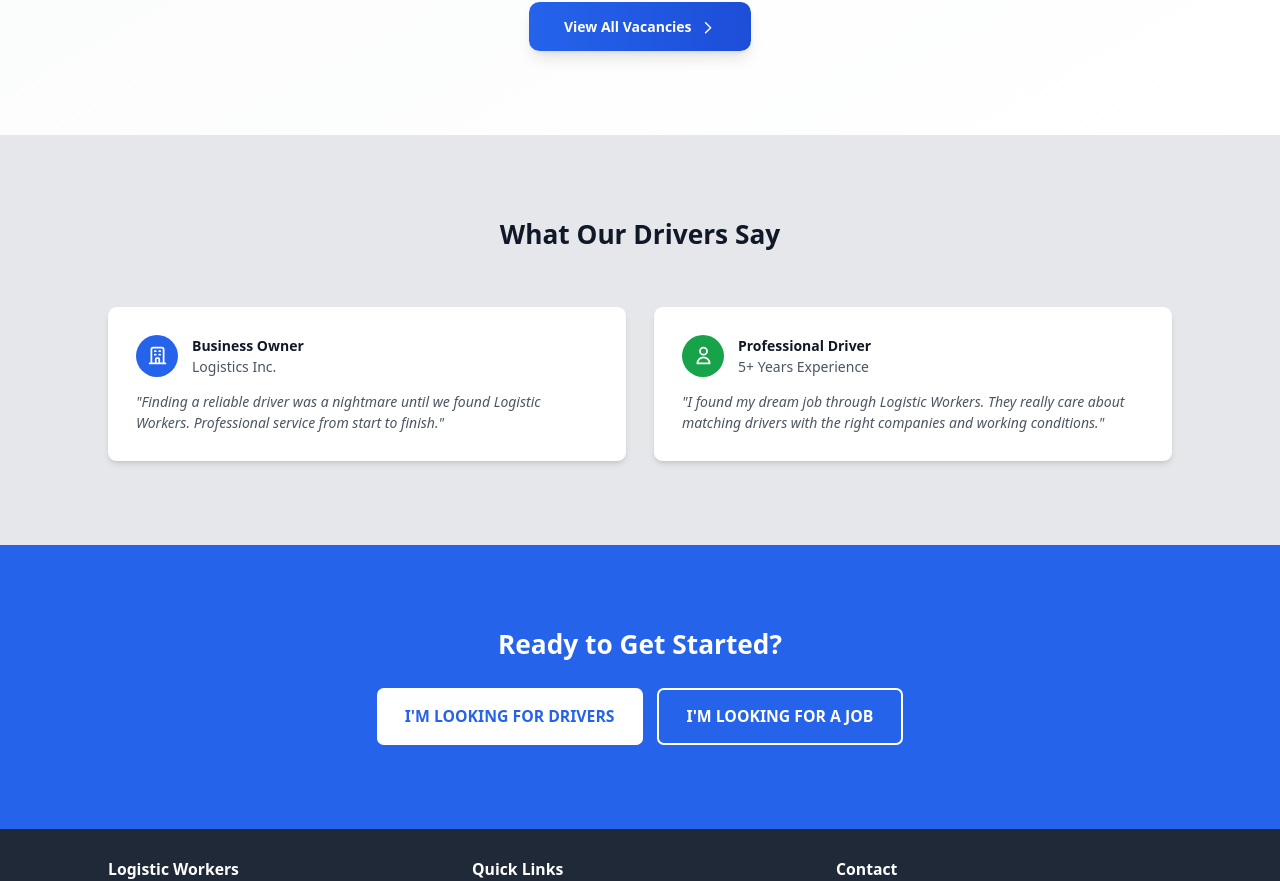
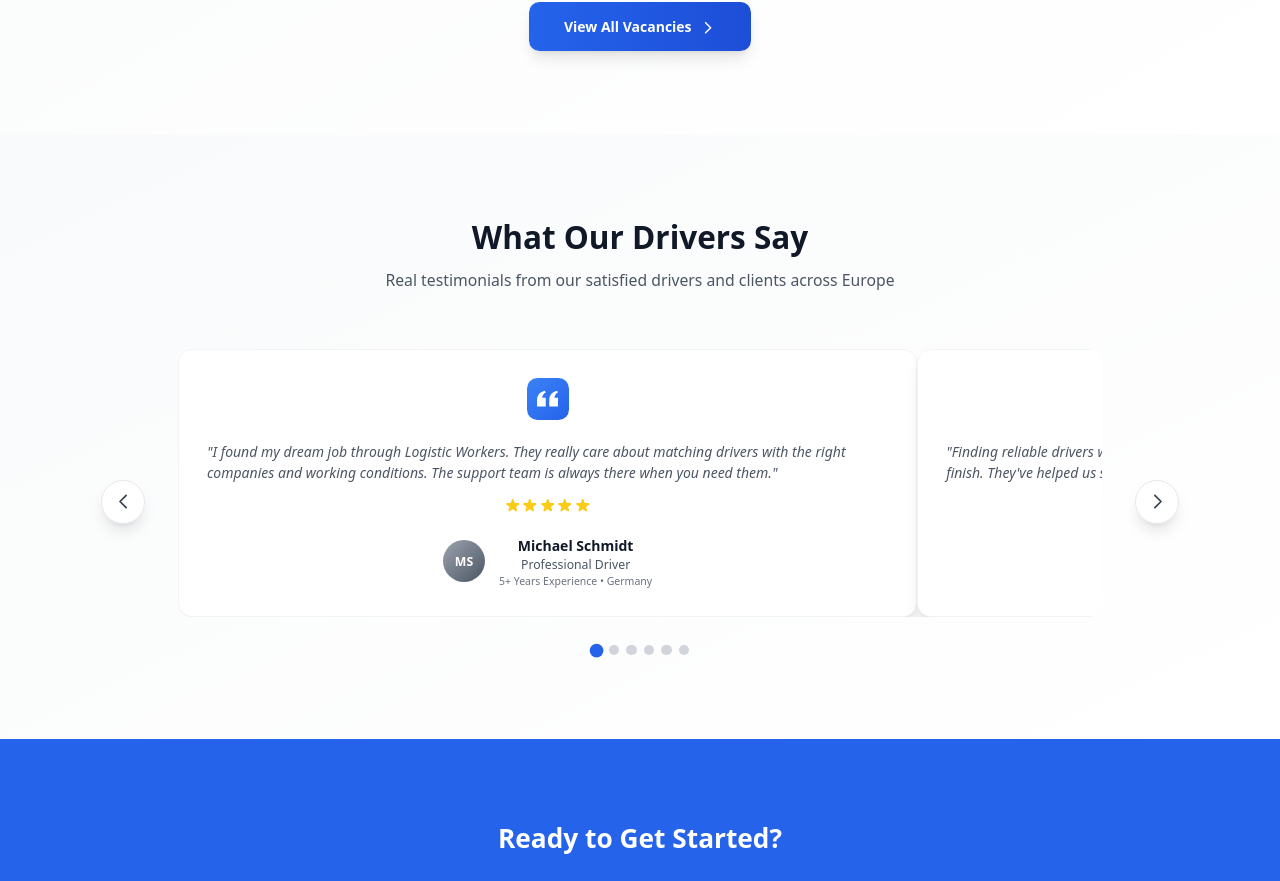
Before and after one commit to LukasJuskevicius/Logistic-workers, a React (Vite) app in the folder frontend/: page / in a window 1280 px wide. Shown: the part 1698-2579 px from the top of the page. Built offline with nearby package versions, Linux system fonts and the light colour scheme.

Commit message:
Final home page changes

```diff
--- a/frontend/src/pages/HomePage.tsx
+++ b/frontend/src/pages/HomePage.tsx
@@ -1,12 +1,143 @@
 import backgroundImage from '../images/background-image.jpg';
 import { VacancyCarousel } from '../components/VacancyCarousel';
+import { useState, useEffect } from 'react';
 
 // Homepage with comprehensive layout
 interface HomePageProps {
   onNavigate: (page: string) => void;
 }
 
+// Testimonial data
+const testimonials = [
+  {
+    id: 1,
+    name: "Michael Schmidt",
+    role: "Professional Driver",
+    company: "5+ Years Experience",
+    avatar: "MS",
+    quote: "I found my dream job through Logistic Workers. They really care about matching drivers with the right companies and working conditions. The support team is always there when you need them.",
+    rating: 5,
+    location: "Germany"
+  },
+  {
+    id: 2,
+    name: "Sarah Johnson",
+    role: "Business Owner",
+    company: "Logistics Inc.",
+    avatar: "SJ",
+    quote: "Finding reliable drivers was a nightmare until we found Logistic Workers. Professional service from start to finish. They've helped us scale our operations significantly.",
+    rating: 5,
+    location: "Netherlands"
+  },
+  {
+    id: 3,
+    name: "Carlos Rodriguez",
+    role: "International Driver",
+    company: "8+ Years Experience",
+    avatar: "CR",
+    quote: "Working with Logistic Workers has been amazing. They understand the industry and always find the best opportunities. Great pay and excellent working conditions.",
+    rating: 5,
+    location: "Spain"
+  },
+  {
+    id: 4,
+    name: "Anna Kowalski",
+    role: "Fleet Manager",
+    company: "Transport Solutions Ltd",
+    avatar: "AK",
+    quote: "The quality of drivers we get through Logistic Workers is outstanding. They're professional, reliable, and well-trained. Highly recommended!",
+    rating: 5,
+    location: "Poland"
+  },
+  {
+    id: 5,
+    name: "David Thompson",
+    role: "Long-haul Driver",
+    company: "10+ Years Experience",
+    avatar: "DT",
+    quote: "Logistic Workers made the job search process so smooth. They found me a position that perfectly matches my skills and preferences. Couldn't be happier!",
+    rating: 5,
+    location: "UK"
+  },
+  {
+    id: 6,
+    name: "Elena Popescu",
+    role: "HR Manager",
+    company: "European Logistics",
+    avatar: "EP",
+    quote: "We've been working with Logistic Workers for over 2 years now. Their drivers are consistently professional and reliable. They've become our trusted recruitment partner.",
+    rating: 5,
+    location: "Romania"
+  }
+];
+
 export function HomePage({ onNavigate }: HomePageProps) {
+  const [currentTestimonialIndex, setCurrentTestimonialIndex] = useState(0);
+  const [screenSize, setScreenSize] = useState('desktop');
+
+  // Handle responsive behavior
+  useEffect(() => {
+    const checkScreenSize = () => {
+      const width = window.innerWidth;
+      if (width < 480) {
+        setScreenSize('small-phone');
+      } else if (width < 768) {
+        setScreenSize('phone');
+      } else if (width < 1024) {
+        setScreenSize('tablet');
+      } else {
+        setScreenSize('desktop');
+      }
+    };
+
+    checkScreenSize();
+    window.addEventListener('resize', checkScreenSize);
+    return () => window.removeEventListener('resize', checkScreenSize);
+  }, []);
+
+  const isMobile = screenSize === 'small-phone' || screenSize === 'phone';
+  const maxIndex = testimonials.length - 1;
+
+  const goToPreviousTestimonial = () => {
+    setCurrentTestimonialIndex((prevIndex) =>
+      prevIndex === 0 ? maxIndex : prevIndex - 1
+    );
+  };
+
+  const goToNextTestimonial = () => {
+    setCurrentTestimonialIndex((prevIndex) =>
+      prevIndex === maxIndex ? 0 : prevIndex + 1
+    );
+  };
+
+  // Get card width based on screen size
+  const getCardWidth = () => {
+    switch (screenSize) {
+      case 'small-phone':
+        return 'w-[85%]';
+      case 'phone':
+        return 'w-[80%]';
+      case 'tablet':
+        return 'w-[75%]';
+      default:
+        return 'w-[80%]';
+    }
+  };
+
+  // Get transform percentage based on screen size
+  const getTransformPercentage = () => {
+    switch (screenSize) {
+      case 'small-phone':
+        return 85;
+      case 'phone':
+        return 80;
+      case 'tablet':
+        return 75;
+      default:
+        return 80;
+    }
+  };
+
   return (
     <div>
       {/* Hero Section - The First Impression */}
@@ -94,49 +225,117 @@ export function HomePage({ onNavigate }: HomePageProps) {
       {/* Latest Driving Opportunities Section */}
       <VacancyCarousel onNavigate={onNavigate} />
 
-      {/* What Our Drivers Say */}
-      <div className="bg-gray-200 py-24">
-        <div className="max-w-7xl mx-auto px-6 lg:px-8">
-          <div className="text-center mb-16">
-            <h2 className="text-3xl font-bold text-gray-900 mb-4">
+      {/* What Our Drivers Say - Modern Carousel */}
+      <div className="py-12 md:py-24 bg-gradient-to-br from-gray-50 to-white">
+        <div className="max-w-7xl mx-auto px-4 md:px-6 lg:px-8">
+          {/* Section Title */}
+          <div className="text-center mb-8 md:mb-16">
+            <h2 className="text-2xl md:text-4xl font-bold text-gray-900 mb-2 md:mb-4">
               What Our Drivers Say
             </h2>
+            <p className="text-sm md:text-lg text-gray-600 max-w-2xl mx-auto px-4">
+              Real testimonials from our satisfied drivers and clients across Europe
+            </p>
           </div>
-          <div className="grid grid-cols-1 lg:grid-cols-2 gap-8">
-            <div className="bg-white p-8 rounded-lg shadow-md">
-              <div className="flex items-center mb-4">
-                <div className="w-12 h-12 bg-blue-600 rounded-full flex items-center justify-center mr-4">
-                  <svg className="w-6 h-6 text-white" fill="none" stroke="currentColor" viewBox="0 0 24 24">
-                    <path strokeLinecap="round" strokeLinejoin="round" strokeWidth={2} d="M19 21V5a2 2 0 00-2-2H7a2 2 0 00-2 2v16m14 0h2m-2 0h-5m-9 0H3m2 0h5M9 7h1m-1 4h1m4-4h1m-1 4h1m-5 10v-5a1 1 0 011-1h2a1 1 0 011 1v5m-4 0h4" />
-                  </svg>
-                </div>
-                <div>
-                  <h4 className="font-semibold text-gray-900">Business Owner</h4>
-                  <p className="text-gray-600">Logistics Inc.</p>
+
+          {/* Testimonials Carousel Container */}
+          <div className="relative">
+            {/* Navigation arrows */}
+            <button
+              onClick={goToPreviousTestimonial}
+              className="absolute left-0 top-1/2 transform -translate-y-1/2 -translate-x-2 bg-white/95 backdrop-blur-sm border border-gray-200 rounded-full p-2 md:p-3 shadow-lg hover:bg-white hover:shadow-xl transition-all duration-300 z-20 group"
+              aria-label="Previous testimonial"
+            >
+              <svg className="w-5 h-5 md:w-6 md:h-6 text-gray-700 group-hover:text-blue-600 transition-colors" fill="none" stroke="currentColor" viewBox="0 0 24 24">
+                <path strokeLinecap="round" strokeLinejoin="round" strokeWidth={2} d="M15 19l-7-7 7-7" />
+              </svg>
+            </button>
+
+            <button
+              onClick={goToNextTestimonial}
+              className="absolute right-0 top-1/2 transform -translate-y-1/2 translate-x-2 bg-white/95 backdrop-blur-sm border border-gray-200 rounded-full p-2 md:p-3 shadow-lg hover:bg-white hover:shadow-xl transition-all duration-300 z-20 group"
+              aria-label="Next testimonial"
+            >
+              <svg className="w-5 h-5 md:w-6 md:h-6 text-gray-700 group-hover:text-blue-600 transition-colors" fill="none" stroke="currentColor" viewBox="0 0 24 24">
+                <path strokeLinecap="round" strokeLinejoin="round" strokeWidth={2} d="M9 5l7 7-7 7" />
+              </svg>
+            </button>
+
+            {/* Testimonials container */}
+            <div className="px-12 md:px-16 lg:px-20">
+              <div className="relative overflow-hidden rounded-xl md:rounded-2xl">
+
+                {/* Testimonials wrapper */}
+                <div className="flex transition-all duration-500 ease-out"
+                     style={{
+                       transform: `translateX(-${currentTestimonialIndex * getTransformPercentage()}%)`
+                     }}>
+
+                  {/* Map through all testimonials */}
+                  {testimonials.map((testimonial, index) => (
+                    <div key={testimonial.id}
+                         className={`flex-shrink-0 transition-all duration-300 ${getCardWidth()}`}>
+                      <div className="bg-white rounded-xl md:rounded-2xl shadow-lg hover:shadow-xl transition-all duration-300 p-6 md:p-8 h-full border border-gray-100 hover:border-blue-200 group">
+
+                        {/* Quote Icon */}
+                        <div className="mb-6 flex justify-center">
+                          <div className="w-12 h-12 bg-gradient-to-br from-blue-500 to-blue-600 rounded-xl flex items-center justify-center">
+                            <svg className="w-6 h-6 text-white" fill="currentColor" viewBox="0 0 24 24">
+                              <path d="M14.017 21v-7.391c0-5.704 3.731-9.57 8.983-10.609l.995 2.151c-2.432.917-3.995 3.638-3.995 5.849h4v10h-9.983zm-14.017 0v-7.391c0-5.704 3.748-9.57 9-10.609l.996 2.151c-2.433.917-3.996 3.638-3.996 5.849h3.983v10h-9.983z"/>
+                            </svg>
+                          </div>
+                        </div>
+
+                        {/* Testimonial Content */}
+                        <div className="mb-6">
+                          <p className="text-sm md:text-base text-gray-600 leading-relaxed italic mb-4">
+                            "{testimonial.quote}"
+                          </p>
+
+                          {/* Star Rating */}
+                          <div className="flex justify-center mb-4">
+                            {[...Array(testimonial.rating)].map((_, i) => (
+                              <svg key={i} className="w-4 h-4 md:w-5 md:h-5 text-yellow-400" fill="currentColor" viewBox="0 0 20 20">
+                                <path d="M9.049 2.927c.3-.921 1.603-.921 1.902 0l1.07 3.292a1 1 0 00.95.69h3.462c.969 0 1.371 1.24.588 1.81l-2.8 2.034a1 1 0 00-.364 1.118l1.07 3.292c.3.921-.755 1.688-1.54 1.118l-2.8-2.034a1 1 0 00-1.175 0l-2.8 2.034c-.784.57-1.838-.197-1.539-1.118l1.07-3.292a1 1 0 00-.364-1.118L2.98 8.72c-.783-.57-.38-1.81.588-1.81h3.461a1 1 0 00.951-.69l1.07-3.292z" />
+                              </svg>
+                            ))}
+                          </div>
+                        </div>
+
+                        {/* Author Info */}
+                        <div className="flex items-center justify-center">
+                          <div className="w-12 h-12 bg-gradient-to-br from-gray-400 to-gray-600 rounded-full flex items-center justify-center mr-4">
+                            <span className="text-white font-semibold text-sm">{testimonial.avatar}</span>
+                          </div>
+                          <div className="text-center">
+                            <h4 className="font-semibold text-gray-900 text-sm md:text-base">{testimonial.name}</h4>
+                            <p className="text-gray-600 text-xs md:text-sm">{testimonial.role}</p>
+                            <p className="text-gray-500 text-xs">{testimonial.company} • {testimonial.location}</p>
+                          </div>
+                        </div>
+                      </div>
+                    </div>
+                  ))}
                 </div>
               </div>
-              <p className="text-gray-600 italic">
-                "Finding a reliable driver was a nightmare until we found Logistic Workers.
-                Professional service from start to finish."
-              </p>
             </div>
 
-            <div className="bg-white p-8 rounded-lg shadow-md">
-              <div className="flex items-center mb-4">
-                <div className="w-12 h-12 bg-green-600 rounded-full flex items-center justify-center mr-4">
-                  <svg className="w-6 h-6 text-white" fill="none" stroke="currentColor" viewBox="0 0 24 24">
-                    <path strokeLinecap="round" strokeLinejoin="round" strokeWidth={2} d="M16 7a4 4 0 11-8 0 4 4 0 018 0zM12 14a7 7 0 00-7 7h14a7 7 0 00-7-7z" />
-                  </svg>
-                </div>
-                <div>
-                  <h4 className="font-semibold text-gray-900">Professional Driver</h4>
-                  <p className="text-gray-600">5+ Years Experience</p>
-                </div>
+            {/* Progress indicator */}
+            <div className="flex justify-center mt-6 md:mt-8">
+              <div className="flex space-x-1 md:space-x-2">
+                {Array.from({ length: testimonials.length }, (_, index) => (
+                  <button
+                    key={index}
+                    onClick={() => setCurrentTestimonialIndex(index)}
+                    className={`w-2 h-2 md:w-3 md:h-3 rounded-full transition-all duration-300 ${
+                      index === currentTestimonialIndex
+                        ? 'bg-blue-600 scale-125'
+                        : 'bg-gray-300 hover:bg-gray-400'
+                    }`}
+                    aria-label={`Go to testimonial ${index + 1}`}
+                  />
+                ))}
               </div>
-              <p className="text-gray-600 italic">
-                "I found my dream job through Logistic Workers. They really care about
-                matching drivers with the right companies and working conditions."
-              </p>
             </div>
           </div>
         </div>
```
